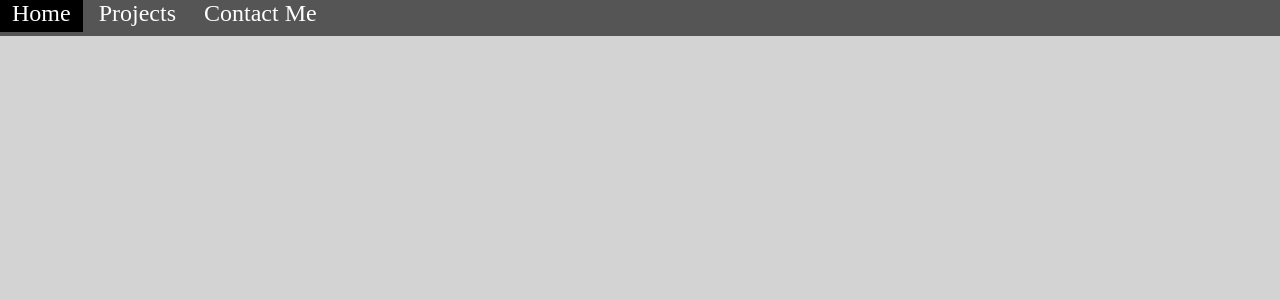
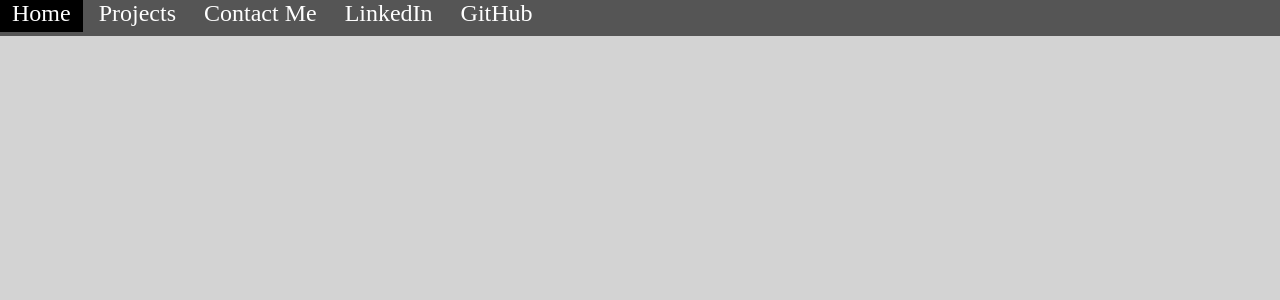
Before and after one commit to matthew-oberg/oberg.us, a PHP site: page / in a window 1280 px wide. Shown: the top 300 px of the page. Run offline with PHP 8.4, Linux system fonts and the light colour scheme.

Commit message:
Right side menu

```diff
--- a/index.html
+++ b/index.html
@@ -10,6 +10,10 @@
             <a href="/index.html">Home</a>
             <a href="/projects/index.html">Projects</a>
             <a href="/contact.html">Contact Me</a>
+            <span id="menu-right">
+                <a href="https://linkedin.com/in/matthew-oberg-669b101b5" target="_blank">LinkedIn</a>
+                <a href="https://github.com/matthew-oberg/" target="_blank">GitHub</a>
+            </span>
         </div>
     </body>
 </html>
--- a/style.css
+++ b/style.css
@@ -9,6 +9,10 @@ body {
     margin: 0;
     padding: 0;
     height: 2.25em;
+}
+
+#right {
+    float: right;
 }
 
 #menu a {
```
